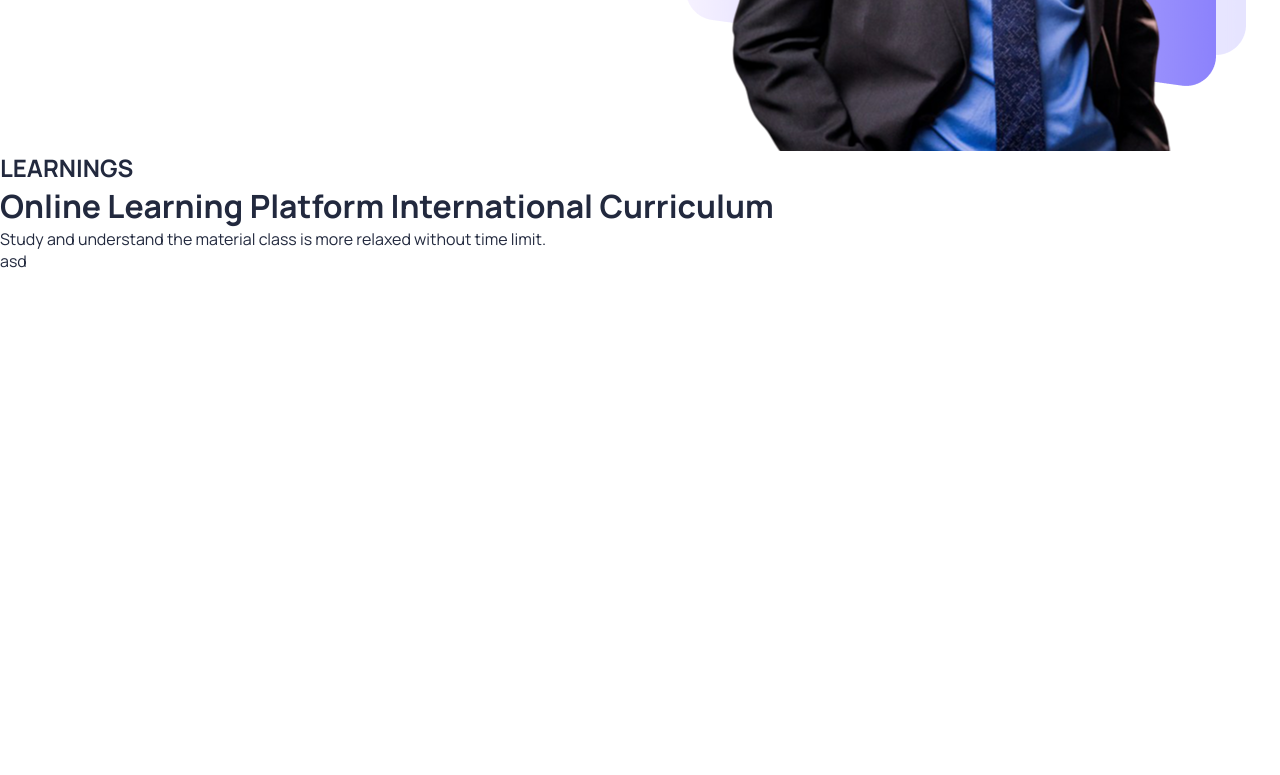
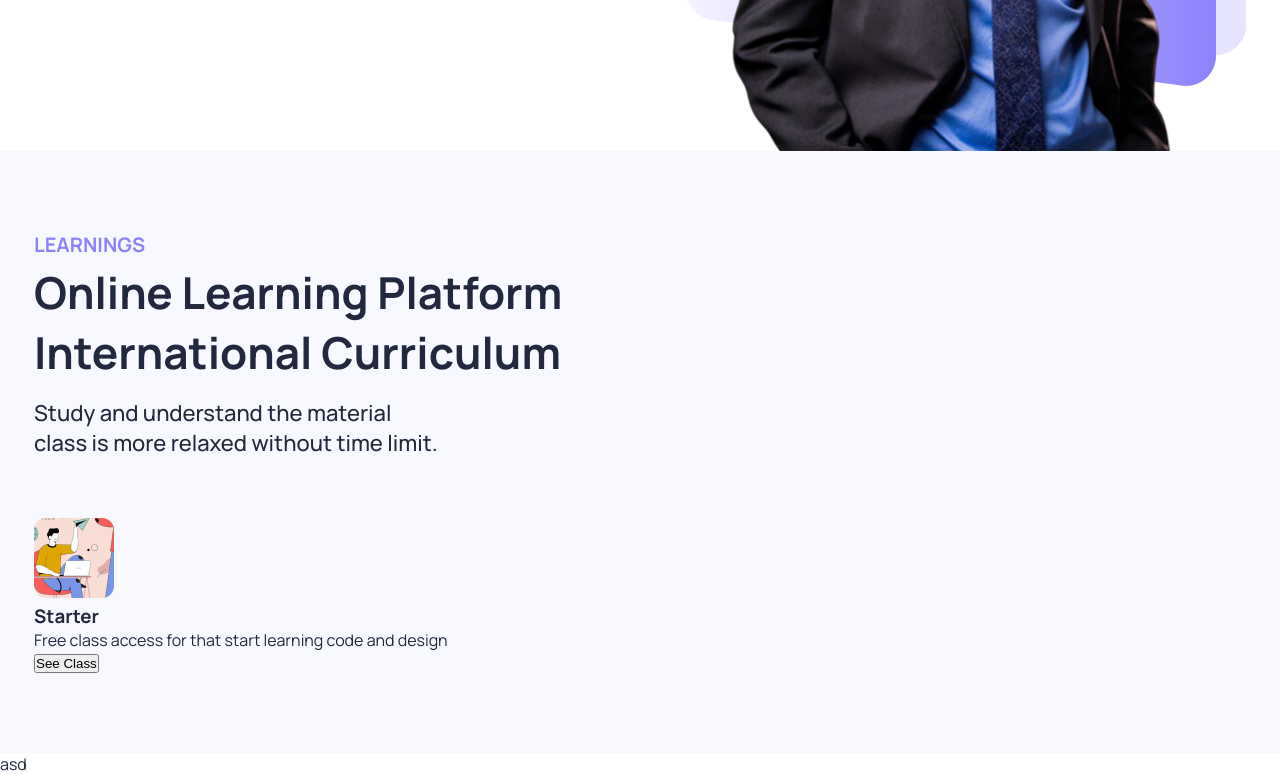
Before and after one commit to itsmeriski/slicing-web-vanilla-1, a website: page index.html in a window 1280 px wide. Shown: the part 705-1480 px from the top of the page. Before the commit the page ends 977 px from the top, so only its background shows below. Drawn offline with Linux system fonts and the light colour scheme.

Commit message:
update belajar slicing web

```diff
--- /dev/null
+++ b/app.js
@@ -0,0 +1,28 @@
+const contentLearningCards = [
+    {
+        image: "images/Mask Group.png",
+        altImage: "",
+        title: "Starter",
+        desc: "Free class access for that start learning code and design",
+    },
+    {
+        image: "images/Mask Group-1.png",
+        altImage: "",
+        title: "Premium",
+        desc: "Advanced material from the Starter & learn to build projects",
+    },
+    {
+        image: "images/Mask Group-2.png",
+        altImage: "",
+        title: "Superstar",
+        desc: "Materials for experts who have completed the premium package",
+    },
+    {
+        image: "images/Mask Group-3.png",
+        altImage: "",
+        title: "Bootcamp",
+        desc: "Informatics science training program with the latest material",
+    },
+];
+
+const learningCards = document.getElementsByClassName("learning__cards");
--- a/index.html
+++ b/index.html
@@ -106,12 +106,27 @@
               time limit.
             </p>
 
-            <div class="learning__cards"></div>
+            <div class="learning__cards">
+              <div class="learning__card">
+                <img
+                  src="images/Mask Group.png"
+                  alt=""
+                  class="learning__card-image"
+                />
+                <h3 class="learning__card-title">Starter</h3>
+                <p class="learning__card-desc">
+                  Free class access for that start learning code and design
+                </p>
+                <button class="">See Class</button>
+              </div>
+            </div>
           </div>
         </div>
       </main>
 
       <footer>asd</footer>
     </div>
+
+    <script src="app.js"></script>
   </body>
 </html>
--- a/styles.css
+++ b/styles.css
@@ -5,6 +5,7 @@
   --green: #44e4c9;
   --grey-1: #a2b3bf;
   --grey-2: #f7f7fd;
+  --grey-3: #F8F8FF;
   --white: #fff;
 
   --w-laptop: 1212px;
@@ -191,3 +192,36 @@ main {
   left: -100px;
   top: -20px;
 }
+
+.learning {
+  background-color: var(--grey-3);
+  padding-block: 80px;
+}
+
+.learning__wrapper {
+  width: var(--w-laptop);
+  margin-inline: auto;
+}
+
+.learning__subtitle {
+  margin-bottom: 4px;
+  color: var(--brand);
+  font-size: 20px;
+  font-weight: 700;
+}
+
+.learning__title {
+  width: 55%;
+  font-weight: 700;
+  font-size: 44px;
+  text-wrap: balance;
+  margin-bottom: 16px;
+}
+
+.learning__desc {
+  width: 40%;
+  text-wrap: balance;
+  font-weight: 500;
+  font-size: 22px;
+  margin-bottom: 60px;
+}
```
Also changed, not shown: images/Mask Group-1.png (added), images/Mask Group-2.png (added), images/Mask Group-3.png (added), images/Mask Group.png (added), 2 other files.
